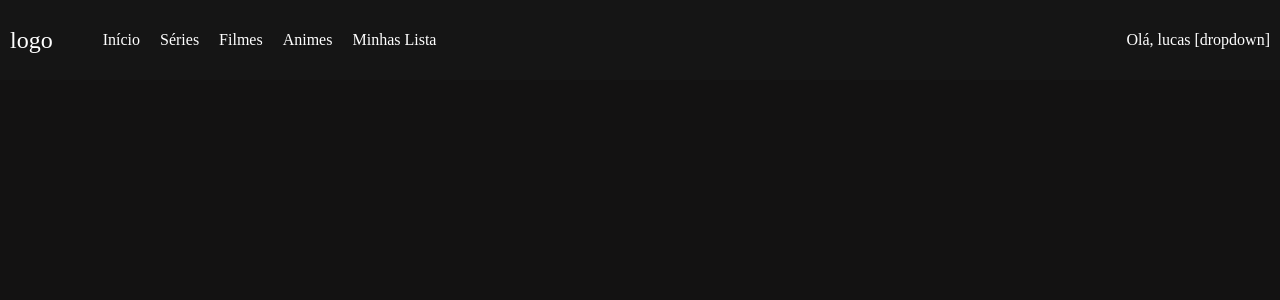
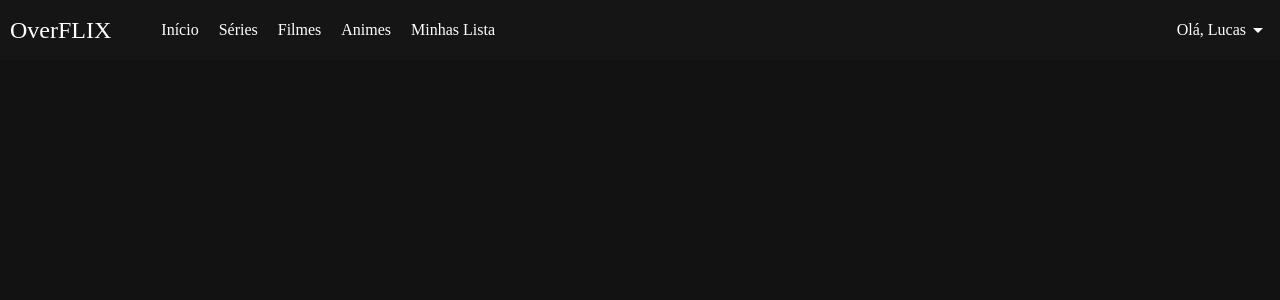
Before and after one commit to O-orion/Over-Flix, an Angular app: page / in a window 1280 px wide. Shown: the top 300 px of the page. Built offline with nearby package versions, Linux system fonts and the light colour scheme; a web font is replaced by a local one.

Commit message:
Finalizando menu

```diff
--- a/src/app/shared/components/menu/menu.component.html
+++ b/src/app/shared/components/menu/menu.component.html
@@ -1,6 +1,6 @@
 <nav class="menu">
   <div class="menu-lista">
-    <h1>logo</h1>
+    <h1>OverFLIX</h1>
     <ul>
       <li><a>Início</a></li>
       <li><a>Séries</a></li>
@@ -11,8 +11,9 @@
   </div>
 
   <div class="menu-opcoes">
-
-
-    Olá, lucas [dropdown]
+    <p>Olá, Lucas</p>
+    <span class="material-symbols-outlined">
+      arrow_drop_down
+      </span>
   </div>
 </nav>
--- a/src/app/shared/components/menu/menu.component.scss
+++ b/src/app/shared/components/menu/menu.component.scss
@@ -1,7 +1,7 @@
 .menu {
   width: 100%;
   background-color: rgba(51, 50, 50, 0.082);
-  height: 80px;
+  height: 60px;
 
   padding: 0 10px 0 10px;
 
@@ -23,7 +23,23 @@
 
     ul {
       display: flex;
-      gap: 20px
+      gap: 20px;
+
+      li {
+        a {
+          cursor: pointer;
+        }
+      }
+    }
+  }
+
+  .menu-opcoes {
+    display: flex;
+    align-items: center;
+
+    p {
+      padding: 0;
+      margin: 0;
     }
   }
 
--- a/src/index.html
+++ b/src/index.html
@@ -8,6 +8,7 @@
   <link rel="icon" type="image/x-icon" href="favicon.ico">
   <link rel="preconnect" href="https://fonts.googleapis.com">
 <link rel="preconnect" href="https://fonts.gstatic.com" crossorigin>
+<link rel="stylesheet" href="https://fonts.googleapis.com/css2?family=Material+Symbols+Outlined:opsz,wght,FILL,GRAD@20..48,100..700,0..1,-50..200" />
 <link href="https://fonts.googleapis.com/css2?family=Namdhinggo:wght@400;500;600;700;800&display=swap" rel="stylesheet">
 </head>
 <body>
```
